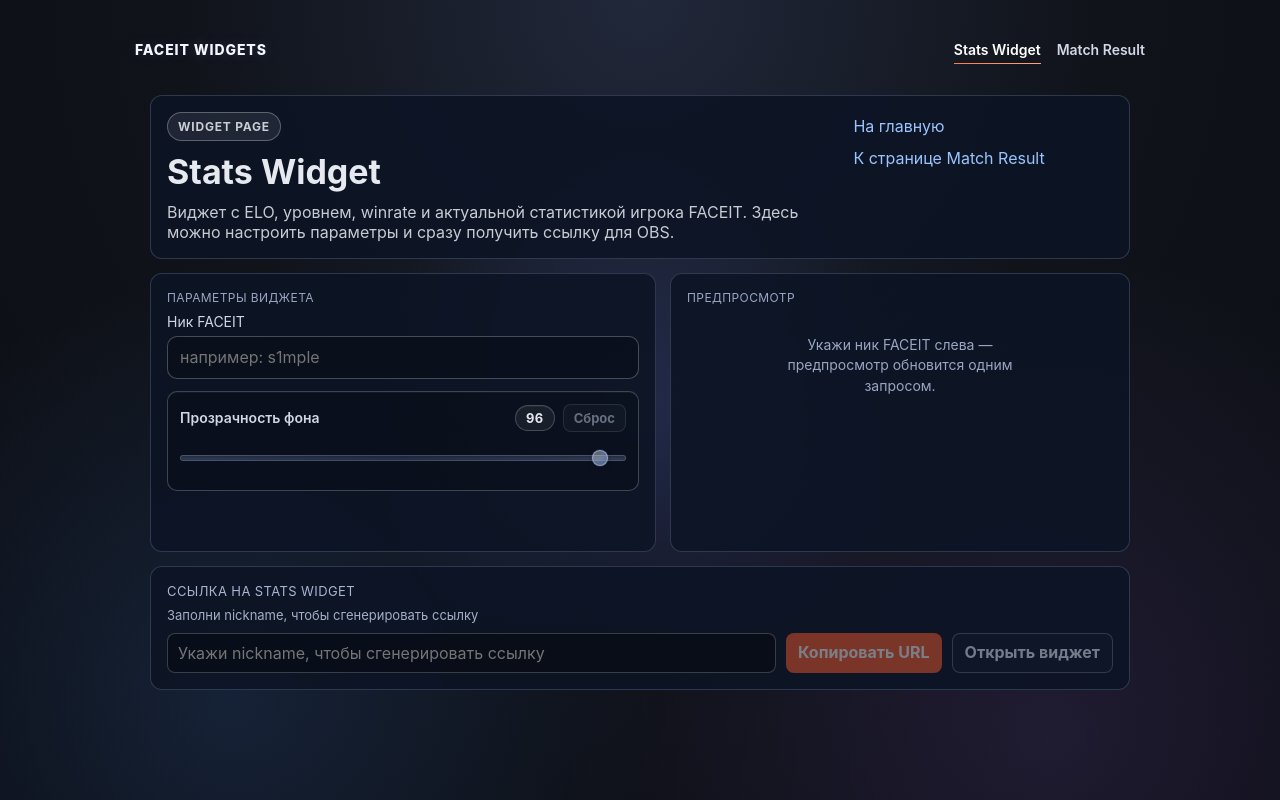
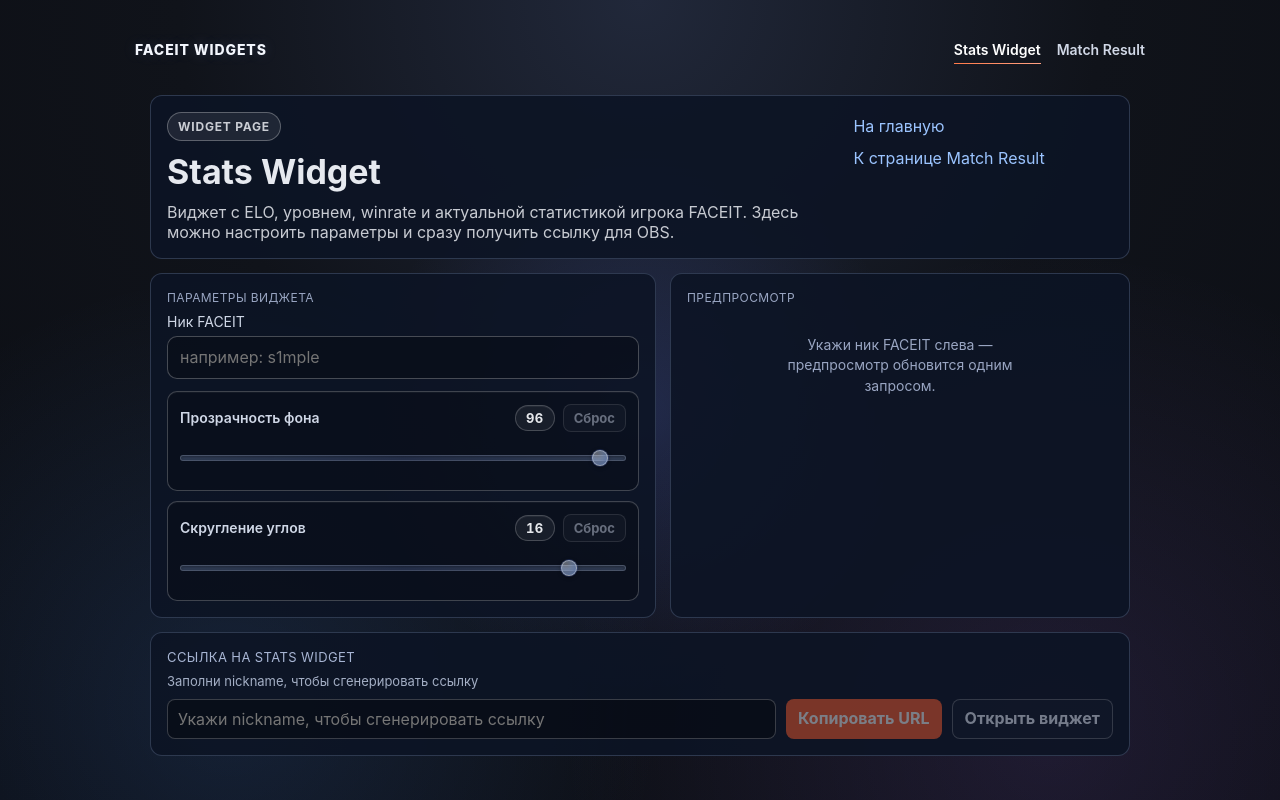
Before and after one commit to HunterM7/faceit-stats, a React (Vite) app in the folder client/: page /widgets/stats in a window 1280 px wide. Built offline with nearby package versions, Linux system fonts and the light colour scheme; no server answers.

Commit message:
Добавил скругление углов.

```diff
--- a/client/src/components/stats-widget-card/stats-widget-card.scss
+++ b/client/src/components/stats-widget-card/stats-widget-card.scss
@@ -1,6 +1,6 @@
 .stats-widget-card {
   min-width: 320px;
-  border-radius: 12px;
+  border-radius: var(--stats-widget-card-radius, 16px);
   background: rgba(18, 18, 18, var(--stats-widget-card-bg-opacity, 0.96));
   color: #fff;
   padding: 8px 10px;
--- a/client/src/components/stats-widget-card/stats-widget-card.tsx
+++ b/client/src/components/stats-widget-card/stats-widget-card.tsx
@@ -53,13 +53,17 @@
   className?: string | undefined;
   /** Прозрачность фона карточки в процентах (0-100). */
   backgroundOpacityPercent?: number | undefined;
+  /** Скругление углов карточки в px (0-18). */
+  borderRadius?: number | undefined;
 }
 
 export function StatsWidgetCard(props: StatsWidgetCardProps) {
-  const { common, daily, monthly, className, backgroundOpacityPercent = 96 } = props
+  const { common, daily, monthly, className, backgroundOpacityPercent = 96, borderRadius = 16 } = props
   const normalizedOpacity = Math.min(100, Math.max(0, backgroundOpacityPercent)) / 100
+  const normalizedBorderRadiusPx = Math.min(18, Math.max(0, Math.round(borderRadius)))
   const cardStyle = {
     '--stats-widget-card-bg-opacity': normalizedOpacity,
+    '--stats-widget-card-radius': `${normalizedBorderRadiusPx}px`,
   } as CSSProperties
 
   // Для показа определенной панели
--- a/client/src/pages/stats-page/stats-page.tsx
+++ b/client/src/pages/stats-page/stats-page.tsx
@@ -37,12 +37,21 @@
 
   const rawNickname = searchParams.get('nickname')
   const rawBg = searchParams.get('bg')
+  const rawRadius = searchParams.get('radius')
   const nicknameParam = rawNickname?.trim()
   const backgroundOpacityParam = (() => {
     if (!rawBg) return undefined
     if (!/^\d+$/.test(rawBg)) return undefined
     const parsed = Number(rawBg)
     if (parsed < 0 || parsed > 100) return undefined
+    return parsed
+  })()
+
+  const borderRadiusParam = (() => {
+    if (!rawRadius) return undefined
+    if (!/^\d+$/.test(rawRadius)) return undefined
+    const parsed = Number(rawRadius)
+    if (parsed < 0 || parsed > 18) return undefined
     return parsed
   })()
 
@@ -83,6 +92,9 @@
       nextParams.set('nickname', rawNickname ?? '')
       if (backgroundOpacityParam !== undefined) {
         nextParams.set('bg', String(backgroundOpacityParam))
+      }
+      if (borderRadiusParam !== undefined) {
+        nextParams.set('radius', String(borderRadiusParam))
       }
 
       const hasNicknameWithoutEquals = /(?:\?|&)nickname(?:&|$)/.test(location.search)
@@ -162,7 +174,7 @@
       mounted = false
       window.clearInterval(timer)
     }
-  }, [ backgroundOpacityParam, location.search, nicknameParam, rawNickname, searchParams, setSearchParams ])
+  }, [ backgroundOpacityParam, borderRadiusParam, location.search, nicknameParam, rawNickname, searchParams, setSearchParams ])
 
   if (state === undefined) {
     return null
@@ -206,6 +218,7 @@
         daily={daily}
         monthly={monthly}
         backgroundOpacityPercent={backgroundOpacityParam}
+        borderRadius={borderRadiusParam}
         className='stats-page__widget'
       />
     </div>
--- a/client/src/pages/stats-widget-page/stats-widget-page-preview.tsx
+++ b/client/src/pages/stats-widget-page/stats-widget-page-preview.tsx
@@ -45,10 +45,11 @@
 type StatsWidgetPagePreviewProps = {
   nickname: string;
   backgroundOpacityPercent: number;
+  borderRadius: number;
 }
 
 export function StatsWidgetPagePreview(props: StatsWidgetPagePreviewProps) {
-  const { nickname, backgroundOpacityPercent } = props
+  const { nickname, backgroundOpacityPercent, borderRadius } = props
   const trimmedNickname = nickname.trim()
   const [ preview, setPreview ] = useState<PreviewStatus>({ status: 'idle' })
 
@@ -128,6 +129,7 @@
           <StatsWidgetCard
             {...cardProps}
             backgroundOpacityPercent={backgroundOpacityPercent}
+            borderRadius={borderRadius}
             className='stats-widget-page__preview-card'
           />
         </div>
--- a/client/src/pages/stats-widget-page/stats-widget-page.scss
+++ b/client/src/pages/stats-widget-page/stats-widget-page.scss
@@ -186,6 +186,10 @@
     border: 1px solid rgba(255, 255, 255, 0.22);
     background: rgba(0, 0, 0, 0.22);
     box-shadow: inset 0 1px 0 rgba(255, 255, 255, 0.04);
+
+    &--stacked {
+      margin-top: 10px;
+    }
   }
 
   &__bg-row {
--- a/client/src/pages/stats-widget-page/stats-widget-page.tsx
+++ b/client/src/pages/stats-widget-page/stats-widget-page.tsx
@@ -11,6 +11,7 @@
 import './stats-widget-page.scss'
 
 const DEFAULT_WIDGET_BG_PERCENT = 96
+const DEFAULT_WIDGET_BORDER_RADIUS_PX = 16
 
 function parseBgOpacityPercent(raw: string): number {
   const trimmed = raw.trim()
@@ -22,6 +23,20 @@
     return DEFAULT_WIDGET_BG_PERCENT
   }
   return parsed
+}
+
+function normalizeBorderRadiusPx(stored: unknown): number {
+  const parsed = typeof stored === 'number'
+    ? stored
+    : Number(String(stored).trim())
+  if (!Number.isFinite(parsed)) {
+    return DEFAULT_WIDGET_BORDER_RADIUS_PX
+  }
+  const rounded = Math.round(parsed)
+  if (rounded < 0 || rounded > 18) {
+    return DEFAULT_WIDGET_BORDER_RADIUS_PX
+  }
+  return rounded
 }
 
 type StatsWidgetPageBgOpacityFieldProps = {
@@ -69,14 +84,63 @@
   )
 }
 
+type StatsWidgetPageBorderRadiusFieldProps = {
+  value: number;
+  defaultPx: number;
+  onChange: (next: number) => void;
+  onReset: () => void;
+}
+
+function StatsWidgetPageBorderRadiusField(props: StatsWidgetPageBorderRadiusFieldProps) {
+  const { value, defaultPx, onChange, onReset } = props
+  const isAtDefault = value === defaultPx
+
+  return (
+    <div className='stats-widget-page__bg-shell stats-widget-page__bg-shell--stacked'>
+      <div className='stats-widget-page__bg-row'>
+        <p className='stats-widget-page__bg-label'>
+          Скругление углов
+        </p>
+        <div className='stats-widget-page__bg-trailing'>
+          <span className='stats-widget-page__bg-value' aria-live='polite'>{value}</span>
+          <Button
+            variant={ButtonVariant.Secondary}
+            className='stats-widget-page__bg-reset'
+            disabled={isAtDefault}
+            onClick={onReset}
+            aria-label='Сбросить скругление углов к значению по умолчанию'
+          >
+            Сброс
+          </Button>
+        </div>
+      </div>
+      <input
+        type='range'
+        name='radius'
+        min={0}
+        max={18}
+        step={1}
+        value={value}
+        onChange={(event) => onChange(Number(event.target.value))}
+        className='stats-widget-page__bg-range'
+        aria-label='Скругление углов виджета в пикселях, от 0 до 18'
+      />
+    </div>
+  )
+}
+
 export function StatsWidgetPage() {
   const nicknameStorage = StorageLocal().path('widgets.statistics.nickname')
   const backgroundOpacityStorage = StorageLocal().path('widgets.statistics.backgroundOpacity')
+  const borderRadiusStorage = StorageLocal().path('widgets.statistics.borderRadius')
 
   const { showToast } = useToast()
 
   const [ nickname, setNickname ] = useState(() => nicknameStorage.get(''))
   const [ backgroundOpacityPercent, setBackgroundOpacityPercent ] = useState(() => parseBgOpacityPercent(backgroundOpacityStorage.get('')))
+  const [ borderRadius, setBorderRadius ] = useState(() => normalizeBorderRadiusPx(
+    borderRadiusStorage.get(DEFAULT_WIDGET_BORDER_RADIUS_PX),
+  ))
 
   const canBuild = nickname.trim().length > 0
 
@@ -104,16 +168,33 @@
     backgroundOpacityStorage.delete()
   }
 
+  const handleBorderRadiusPxChange = (next: number) => {
+    const clamped = Math.min(18, Math.max(0, Math.round(next)))
+    setBorderRadius(clamped)
+    if (clamped === DEFAULT_WIDGET_BORDER_RADIUS_PX) {
+      borderRadiusStorage.delete()
+      return
+    }
+    borderRadiusStorage.set(clamped)
+  }
+
+  const handleBorderRadiusReset = () => {
+    setBorderRadius(DEFAULT_WIDGET_BORDER_RADIUS_PX)
+    borderRadiusStorage.delete()
+  }
+
   const bgForUrl = backgroundOpacityPercent === DEFAULT_WIDGET_BG_PERCENT ? undefined : backgroundOpacityPercent
+  const radiusForUrl = borderRadius === DEFAULT_WIDGET_BORDER_RADIUS_PX ? undefined : borderRadius
 
   const widgetUrl = useMemo(
     () => (canBuild
       ? buildUrl('/stats', {
         nickname: nickname.trim(),
         bg: bgForUrl,
+        radius: radiusForUrl,
       })
       : ''),
-    [ bgForUrl, canBuild, nickname ],
+    [ bgForUrl, canBuild, nickname, radiusForUrl ],
   )
 
   const copy = async () => {
@@ -173,6 +254,12 @@
               onChange={handleBgOpacityPercentChange}
               onReset={handleBackgroundOpacityReset}
             />
+            <StatsWidgetPageBorderRadiusField
+              value={borderRadius}
+              defaultPx={DEFAULT_WIDGET_BORDER_RADIUS_PX}
+              onChange={handleBorderRadiusPxChange}
+              onReset={handleBorderRadiusReset}
+            />
           </article>
 
           <article className='stats-widget-page__panel stats-widget-page__metric stats-widget-page__metric--preview'>
@@ -180,6 +267,7 @@
             <StatsWidgetPagePreview
               nickname={nickname}
               backgroundOpacityPercent={backgroundOpacityPercent}
+              borderRadius={borderRadius}
             />
           </article>
         </div>
--- a/client/src/utils/app-local-storage.ts
+++ b/client/src/utils/app-local-storage.ts
@@ -9,6 +9,8 @@
       nickname: string;
       /** Прозрачность фона карточки (0-100). */
       backgroundOpacity: string;
+      /** Скругление углов виджета в px (0-18). */
+      borderRadius: number;
     };
     /** Виджет оверлея. */
     overlay: {
```
